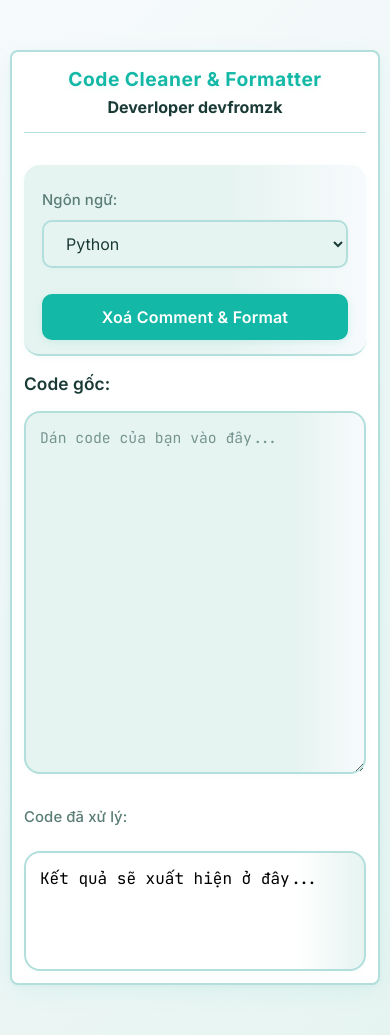
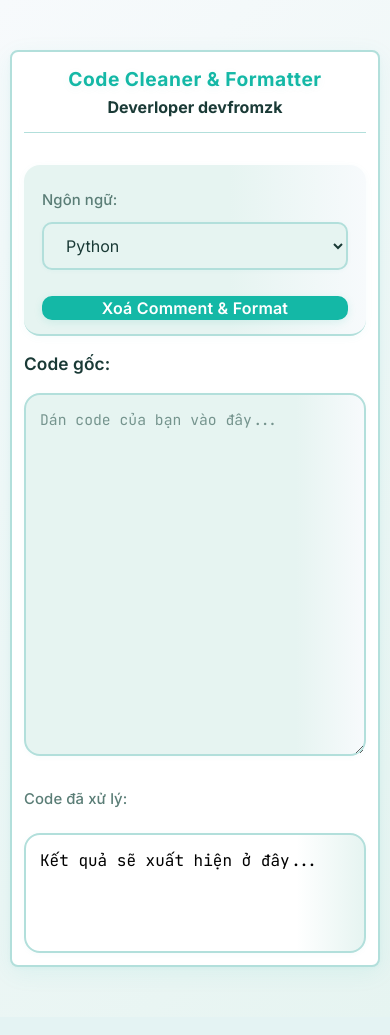
Before and after one commit to Zakhanhrog/code_cleaner, a Flask app: page / in a window 390 px wide. After the commit the page ends 968 px from the top, so only its background shows below. Run offline with Flask 3, Linux system fonts and the light colour scheme.

Commit message:
Fix UI/UX

```diff
--- a/static/style.css
+++ b/static/style.css
@@ -85,7 +85,8 @@
 
 .controls {
     display: flex;
-    align-items: center;
+    justify-content: center;      /* căn giữa ngang */
+    align-items: flex-end;        /* căn đáy các control-group và button */
     gap: 18px;
     padding: 16px 18px;
     background: linear-gradient(90deg, #e6f4f1 60%, #f7fafc 100%);
@@ -93,16 +94,17 @@
     border-bottom: 2px solid var(--border-color);
     padding-bottom: 24px;
     box-shadow: 0 2px 8px rgba(20,184,166,0.04);
-    justify-content: center; /* căn giữa ngang */
     flex-wrap: wrap;
 }
 
 .control-group {
     display: flex;
     flex-direction: column;
+    align-items: flex-start;      /* label và select thẳng hàng trái */
     gap: 7px;
     padding: 8px 0;
     min-width: 160px;
+    margin-bottom: 0;             /* bỏ margin nếu có */
 }
 
 label {
@@ -110,6 +112,13 @@
     color: var(--text-secondary);
     font-weight: 500;
     letter-spacing: 0.1px;
+    margin-bottom: 2px;           /* thêm margin nhỏ cho label */
+}
+
+select {
+    width: 200px;                 /* cố định chiều rộng cho select */
+    min-width: 140px;
+    max-width: 260px;
 }
 
 select, button {
@@ -144,6 +153,13 @@
     border-radius: 10px;
     letter-spacing: 0.2px;
     box-shadow: 0 2px 8px rgba(20,184,166,0.13);
+    align-self: flex-end;         /* căn đáy button với select */
+    height: 48px;                 /* chiều cao gần bằng select */
+    display: flex;
+    align-items: center;
+    justify-content: center;
+    padding-top: 0;
+    padding-bottom: 0;
 }
 
 button#processButton:hover {
@@ -383,14 +399,22 @@
     .controls {
         flex-direction: column;
         align-items: stretch;
+        justify-content: flex-start;
         padding-bottom: 14px;
     }
     .control-group {
         width: 100%;
         min-width: unset;
+        margin-bottom: 0;
     }
     select, button {
         width: 100%;
+        min-width: unset;
+        max-width: unset;
+        height: auto;
+    }
+    button#processButton {
+        height: auto;
     }
     pre#codeOutputDisplay, textarea#codeInput {
         min-height: 120px;
```
